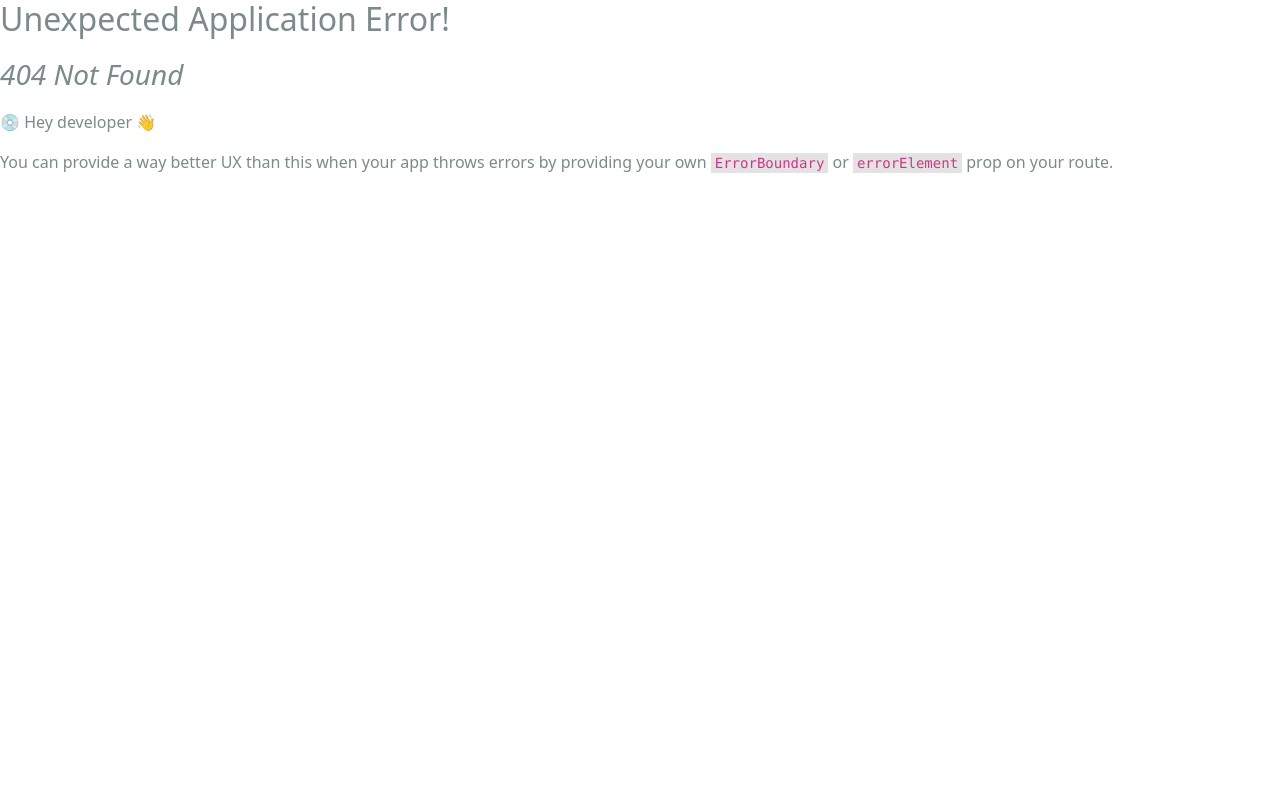
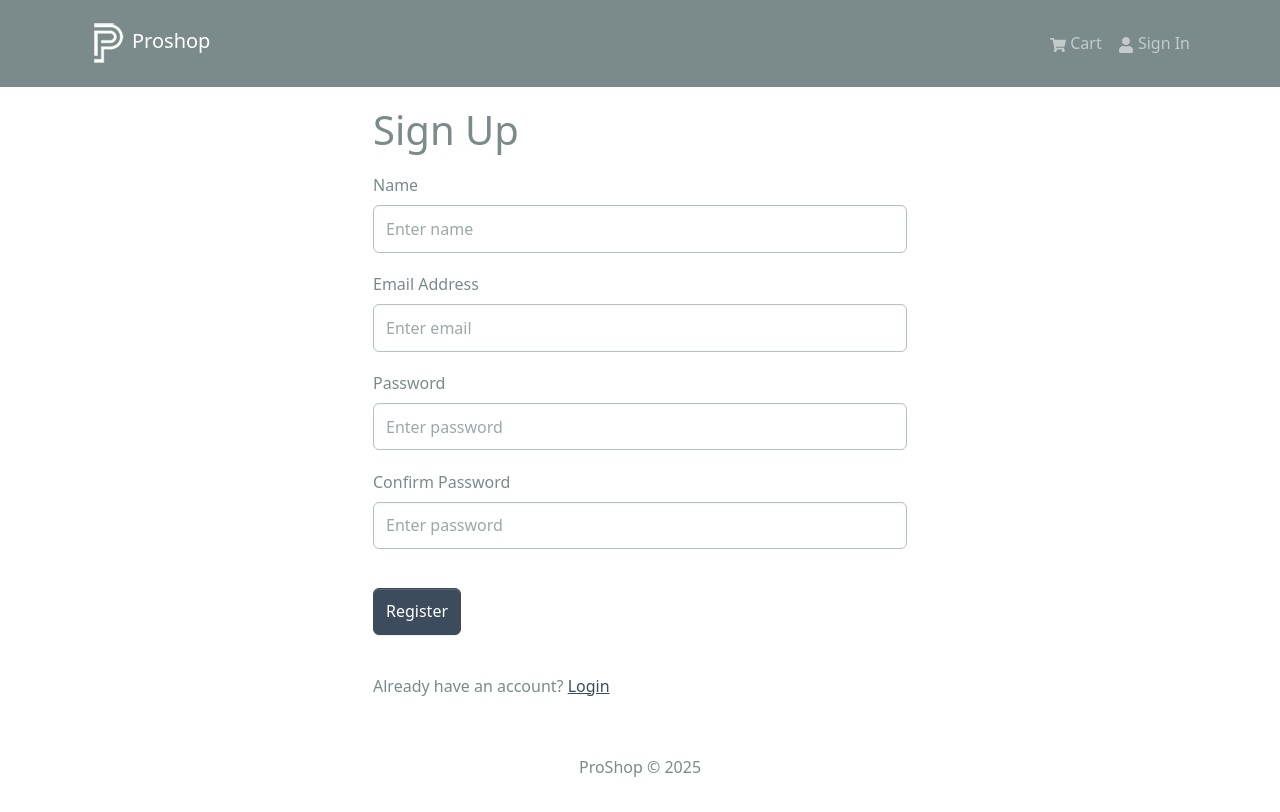
Before and after one commit to karlapraveenkumar/Proshop-V2, a React app in the folder frontend/: page /register in a window 1280 px wide. Before the commit this address had no page. Built offline with nearby package versions, Linux system fonts and the light colour scheme; the HTML template or start-up script is replaced by a standard one.

Commit message:
Frontend Authentication

```diff
--- a/frontend/package.json
+++ b/frontend/package.json
@@ -19,7 +19,8 @@
     "react-icons": "^5.5.0",
     "react-redux": "^9.2.0",
     "react-router-bootstrap": "^0.26.3",
-    "react-router-dom": "^7.9.4"
+    "react-router-dom": "^7.9.4",
+    "react-toastify": "^11.0.5"
   },
   "devDependencies": {
     "@eslint/js": "^9.36.0",
--- a/frontend/src/App.jsx
+++ b/frontend/src/App.jsx
@@ -3,6 +3,8 @@
 import { Outlet } from 'react-router-dom';
 import Header from './components/Header';
 import Footer from './components/Footer';
+import {ToastContainer} from 'react-toastify';
+import 'react-toastify/dist/ReactToastify.css';
 
 const App = () => {
   return (
@@ -14,6 +16,7 @@
         </Container>
       </main>
       <Footer/>
+      <ToastContainer/>
     </>
   )
 }
--- /dev/null
+++ b/frontend/src/components/FormContainer.jsx
@@ -0,0 +1,16 @@
+import {Container, Row, Col} from 'react-bootstrap';
+
+
+const FormContainer = ({ children }) => {
+  return (
+    <Container>
+        <Row className='justify-content-md-center'>
+            <Col xs={12} md={6}>
+                {children}
+            </Col>
+        </Row>
+    </Container>
+  )
+}
+
+export default FormContainer;
--- a/frontend/src/components/Header.jsx
+++ b/frontend/src/components/Header.jsx
@@ -1,12 +1,28 @@
-import React from "react";
-import { Badge, Navbar, Nav, Container } from "react-bootstrap";
+import { Badge, Navbar, Nav, Container, NavDropdown } from "react-bootstrap";
 import { LinkContainer } from "react-router-bootstrap";
 import { FaShoppingCart, FaUser } from "react-icons/fa";
 import logo from "../assets/logo.png";
-import { useSelector } from "react-redux";
+import { useSelector, useDispatch } from "react-redux";
+import {useLogoutMutation} from "../slices/usersApiSlice";
+import { logout } from "../slices/authSlice";
+import {useNavigate} from 'react-router-dom';
 
 const Header = () => {
+  const dispatch = useDispatch();
+  const navigate = useNavigate();
   const { cartItems } = useSelector((state) => state.cart);
+  const { userInfo } = useSelector((state) => state.auth);
+  const [logoutApiCall] = useLogoutMutation();
+
+  const logoutHandler = async () => {
+    try {
+      await logoutApiCall().unwrap();
+      dispatch(logout()); // Clear Redux state [ Clear localStorage is handled in the authSlice ]
+      navigate('/login');
+    } catch (err) {
+      console.error(err);
+    }
+  }
 
   return (
     <header>
@@ -31,11 +47,19 @@
                   )}
                 </Nav.Link>
               </LinkContainer>
+              {userInfo ? (
+                <NavDropdown title={userInfo.name} id="username">
+                  <LinkContainer to="/profile">
+                    <NavDropdown.Item>Profile</NavDropdown.Item>
+                  </LinkContainer>
+                  <NavDropdown.Item onClick={logoutHandler}>Logout</NavDropdown.Item>
+                </NavDropdown>
+              ) : (
               <LinkContainer to="/login">
                 <Nav.Link>
                   <FaUser /> Sign In
                 </Nav.Link>
-              </LinkContainer>
+              </LinkContainer> )}
             </Nav>
           </Navbar.Collapse>
         </Container>
--- a/frontend/src/main.jsx
+++ b/frontend/src/main.jsx
@@ -15,6 +15,8 @@
 import {Provider} from 'react-redux';
 import store from './store.js';
 import CartScreen from './screens/CartScreen.jsx';
+import LoginScreen from './screens/LoginScreen.jsx';
+import RegisterScreen from './screens/RegisterScreen.jsx';
 
 
 const router = createBrowserRouter(
@@ -23,6 +25,8 @@
       <Route index={true } path='/' element={<HomeSecreen/>} />
       <Route path='/product/:id' element={<ProductScreen/>} />
       <Route path='/cart' element={<CartScreen />} />
+      <Route path='/login' element={<LoginScreen />} />
+      <Route path='/register' element={<RegisterScreen />}/>
     </Route>
   )
 )
--- /dev/null
+++ b/frontend/src/screens/LoginScreen.jsx
@@ -0,0 +1,80 @@
+import FormContainer from "../components/FormContainer";
+import { useState, useEffect } from "react";
+import { Link, useLocation, useNavigate } from "react-router-dom";
+import { useDispatch, useSelector } from "react-redux";
+import {Form, Button, Row, Col} from 'react-bootstrap';
+import Loader from "../components/Loader";
+import { useLoginMutation } from "../slices/usersApiSlice";
+import { setCredentials } from "../slices/authSlice";
+import { toast } from "react-toastify";
+
+const LoginScreen = () => {
+    const [email, setEmail] = useState('');
+    const [password, setPassword] = useState('');
+
+    const dispatch = useDispatch();
+    const navigate = useNavigate();
+
+    const [login, {isLoading}] = useLoginMutation();
+    const { userInfo } = useSelector((state) => state.auth);
+    const search = useLocation();
+    const sp = new URLSearchParams(search);
+    const redirect = sp.get('redirect') || '/';
+
+    useEffect(() => {
+        if (userInfo) {
+            navigate(redirect);
+        }
+    }, [userInfo, redirect, navigate]);
+
+        const submitHandler = async (e) => {
+        e.preventDefault();
+        try {
+            const res = await login({ email, password }).unwrap();
+            dispatch(setCredentials({...res}));
+            navigate(redirect);
+        }catch (err) {
+            toast.error(err?.data?.message || err.error);
+        }
+    }
+
+  return (
+    <FormContainer>
+        <h1>Sign In</h1>
+        <Form onSubmit={submitHandler}>
+            <Form.Group controlId="email" className="my-3">
+                <Form.Label>Email Address</Form.Label>
+                <Form.Control
+                    type="email"
+                    placeholder="Enter email"
+                    value={email}
+                    onChange={(e) => setEmail(e.target.value)}
+                />
+            </Form.Group>
+
+            <Form.Group controlId="password" className="my-3">
+                <Form.Label>Password</Form.Label>
+                <Form.Control
+                    type="password"
+                    placeholder="Enter password"
+                    value={password}
+                    onChange={(e) => setPassword(e.target.value)}
+                />
+            </Form.Group>
+
+            <Button type="submit" variant="primary" className="my-3" disabled={isLoading}>
+                Sign In
+            </Button>
+
+            {isLoading && <Loader/>}
+        </Form>
+        <Row className="py-3">
+            <Col>
+                New Customer? <Link to={ redirect ? `/register?redirect=${redirect}` : '/register'}>Register</Link>
+            </Col>
+        </Row>
+    </FormContainer>
+  )
+}
+
+export default LoginScreen;
--- /dev/null
+++ b/frontend/src/screens/RegisterScreen.jsx
@@ -0,0 +1,114 @@
+import FormContainer from "../components/FormContainer";
+import { useState, useEffect } from "react";
+import { Link, useLocation, useNavigate } from "react-router-dom";
+import { useDispatch, useSelector } from "react-redux";
+import { Form, Button, Row, Col } from "react-bootstrap";
+import Loader from "../components/Loader";
+import { useRegisterMutation } from "../slices/usersApiSlice";
+import { setCredentials } from "../slices/authSlice";
+import { toast } from "react-toastify";
+
+const RegisterScreen = () => {
+  const [name, setName] = useState("");
+  const [email, setEmail] = useState("");
+  const [password, setPassword] = useState("");
+  const [confirmPassword, setConfirmPassowrd] = useState("");
+
+  const dispatch = useDispatch();
+  const navigate = useNavigate();
+
+  const [register, { isLoading }] = useRegisterMutation();
+  const { userInfo } = useSelector((state) => state.auth);
+  const search = useLocation();
+  const sp = new URLSearchParams(search);
+  const redirect = sp.get("redirect") || "/";
+
+  useEffect(() => {
+    if (userInfo) {
+      navigate(redirect);
+    }
+  }, [userInfo, redirect, navigate]);
+
+  const submitHandler = async (e) => {
+    e.preventDefault();
+    if (password != confirmPassword) {
+      toast.error("Passwords do not match");
+      return;
+    } else {
+      try {
+        const res = await register({ name, email, password }).unwrap();
+        dispatch(setCredentials({ ...res }));
+        navigate(redirect);
+      } catch (err) {
+        toast.error(err?.data?.message || err.error);
+      }
+    }
+  };
+
+  return (
+    <FormContainer>
+      <h1>Sign Up</h1>
+      <Form onSubmit={submitHandler}>
+        <Form.Group controlId="name" className="my-3">
+          <Form.Label>Name</Form.Label>
+          <Form.Control
+            type="text"
+            placeholder="Enter name"
+            value={name}
+            onChange={(e) => setName(e.target.value)}
+          />
+        </Form.Group>
+        <Form.Group controlId="email" className="my-3">
+          <Form.Label>Email Address</Form.Label>
+          <Form.Control
+            type="email"
+            placeholder="Enter email"
+            value={email}
+            onChange={(e) => setEmail(e.target.value)}
+          />
+        </Form.Group>
+
+        <Form.Group controlId="password" className="my-3">
+          <Form.Label>Password</Form.Label>
+          <Form.Control
+            type="password"
+            placeholder="Enter password"
+            value={password}
+            onChange={(e) => setPassword(e.target.value)}
+          />
+        </Form.Group>
+
+        <Form.Group controlId="confirmPassword" className="my-3">
+          <Form.Label>Confirm Password</Form.Label>
+          <Form.Control
+            type="password"
+            placeholder="Enter password"
+            value={confirmPassword}
+            onChange={(e) => setConfirmPassowrd(e.target.value)}
+          />
+        </Form.Group>
+
+        <Button
+          type="submit"
+          variant="primary"
+          className="my-3"
+          disabled={isLoading}
+        >
+          Register
+        </Button>
+
+        {isLoading && <Loader />}
+      </Form>
+      <Row className="py-3">
+        <Col>
+          Already have an account?{" "}
+          <Link to={redirect ? `/login?redirect=${redirect}` : "/login"}>
+            Login
+          </Link>
+        </Col>
+      </Row>
+    </FormContainer>
+  );
+};
+
+export default RegisterScreen;
--- /dev/null
+++ b/frontend/src/slices/authSlice.js
@@ -0,0 +1,23 @@
+import {createSlice} from '@reduxjs/toolkit';
+
+const initialState = {
+    userInfo :localStorage.getItem('userInfo') ? JSON.parse(localStorage.getItem('userInfo')) : null,
+}
+
+const authSlice = createSlice({
+    name: 'auth',
+    initialState,
+    reducers : {
+        setCredentials : (state,action)=> {
+            state.userInfo = action.payload;
+            localStorage.setItem('userInfo', JSON.stringify(action.payload));
+        },
+        logout : (state, action) => {
+            state.userInfo = null;
+            localStorage.removeItem('userInfo');
+        }
+    }
+});
+
+export const {setCredentials, logout} = authSlice.actions;
+export default authSlice.reducer;
--- /dev/null
+++ b/frontend/src/slices/usersApiSlice.js
@@ -0,0 +1,33 @@
+import { USERS_URL } from "../constants";
+import { apiSlice } from "./apiSlice";
+
+export const usersApiSlice = apiSlice.injectEndpoints({
+    endpoints: (builder) => ({
+        login: builder.mutation({
+            query: (data) => ({
+                url: `${USERS_URL}/auth`,
+                method: 'POST',
+                body: data,
+            }),
+        }),
+        register: builder.mutation({
+            query: (data) => ({
+                url: `${USERS_URL}`,
+                method: 'POST',
+                body: data,
+            }),
+        }),
+        logout: builder.mutation({
+            query: () => ({
+                url: `${USERS_URL}/logout`,
+                method: 'POST',
+            }),
+        }),
+    })
+});
+
+export const {
+    useLoginMutation,
+    useLogoutMutation,
+    useRegisterMutation,
+} = usersApiSlice;
--- a/frontend/src/store.js
+++ b/frontend/src/store.js
@@ -1,11 +1,13 @@
 import { configureStore } from '@reduxjs/toolkit';
 import { apiSlice } from './slices/apiSlice.js';
 import cartSliceReducer from './slices/cartSlice.js';
+import authSliceReducer from './slices/authSlice.js';
 
 const store = configureStore({
     reducer : {
         [apiSlice.reducerPath]: apiSlice.reducer,
         cart : cartSliceReducer,
+        auth : authSliceReducer
     },
     middleware: (getDefaultMiddleware) =>
         getDefaultMiddleware().concat(apiSlice.middleware),
```
Also changed, not shown: 2 other files (tests, documents, lock files or other folders).
